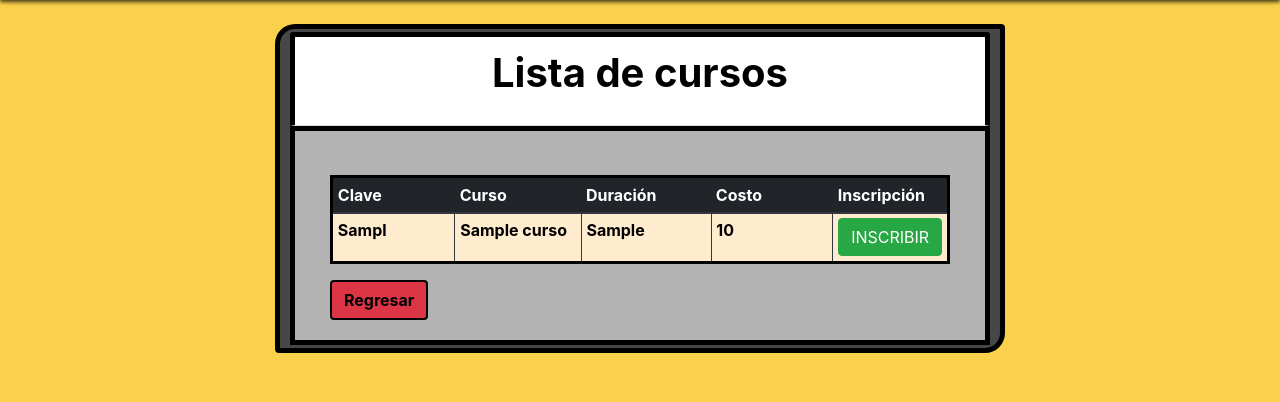
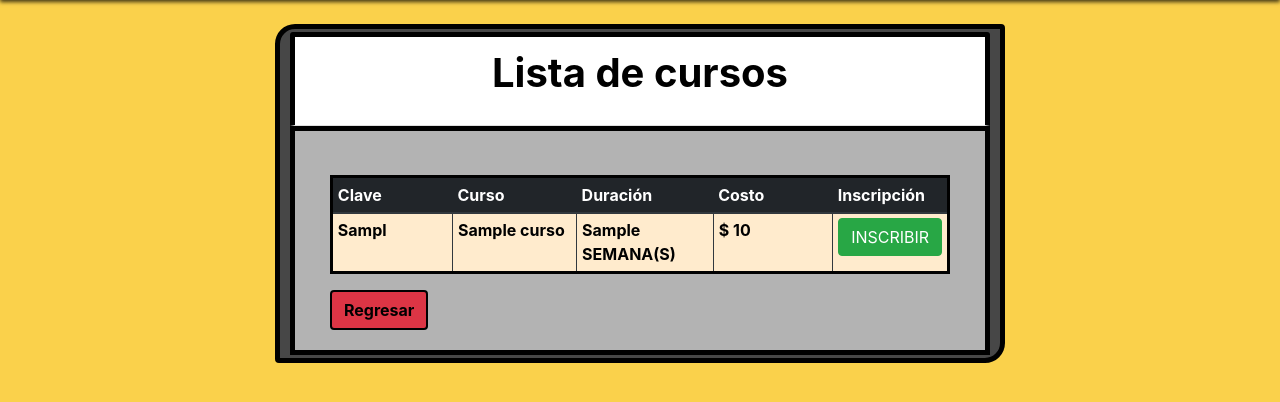
Before and after one commit to DiazAlejandro/apis-t, a PHP site: page /alumno/inscribir_curso.php in a window 1280 px wide. Shown: the part 182-584 px from the top of the page. Run offline with PHP 8.4, Linux system fonts and the light colour scheme; the visitor is signed in with stand-in values (Sample User, id 1); tables that the repository leaves empty hold one stand-in row (values such as "Sample post"); some libraries are stand-ins or nearby versions.

Commit message:
Agregar la palabra semanas y signo de pesos

```diff
--- a/alumno/inscribir_curso.php
+++ b/alumno/inscribir_curso.php
@@ -138,12 +138,12 @@
                                         </td>
                                         <td>
                                             <?php
-                                                echo $fila['duracion'];
+                                                echo $fila['duracion']." SEMANA(S)";
                                             ?>
                                         </td>
                                         <td>
                                             <?php
-                                                echo $fila['costo'];
+                                                echo "$ ".$fila['costo'];
                                             ?>
                                         </td>
                                         <td>
```
